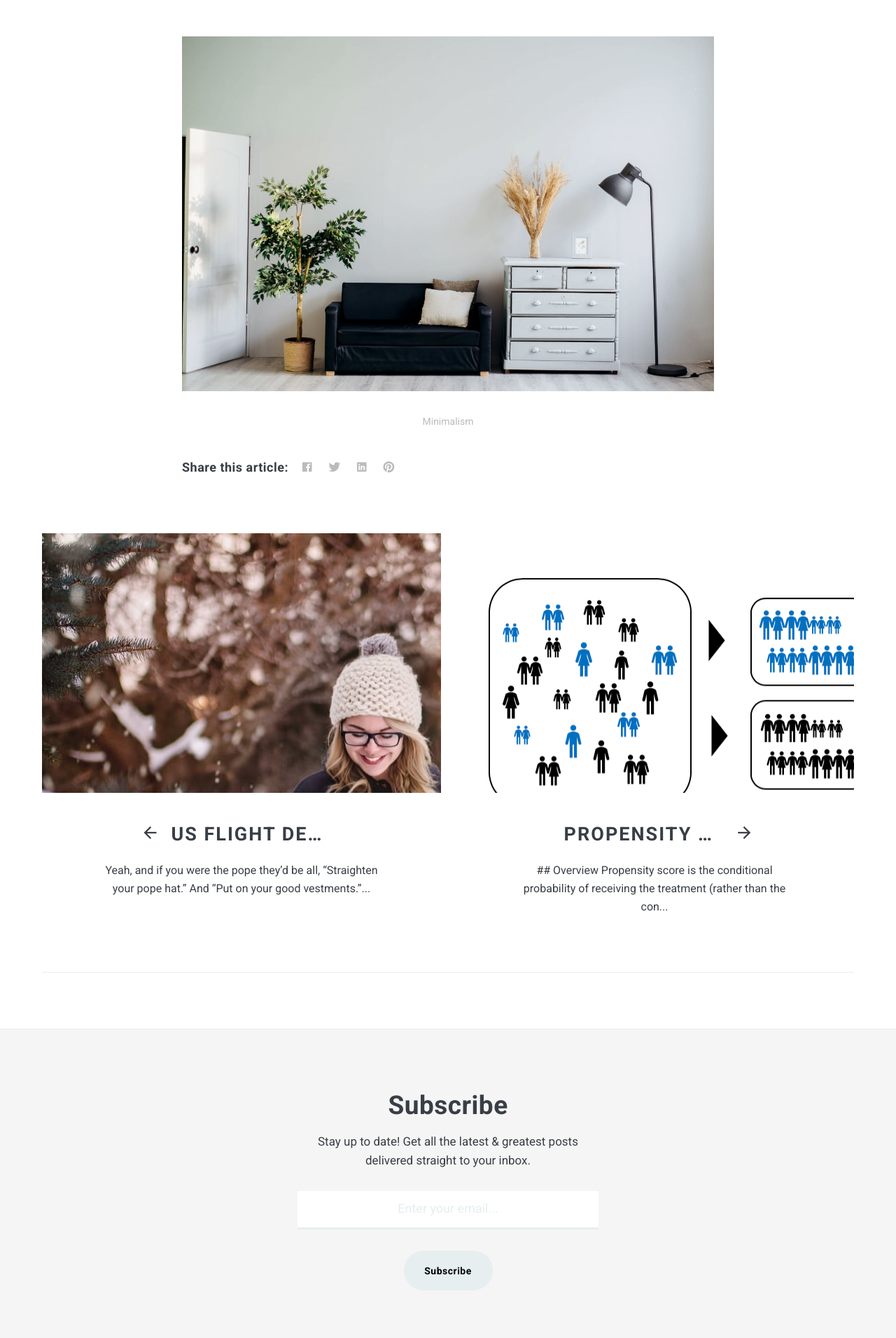
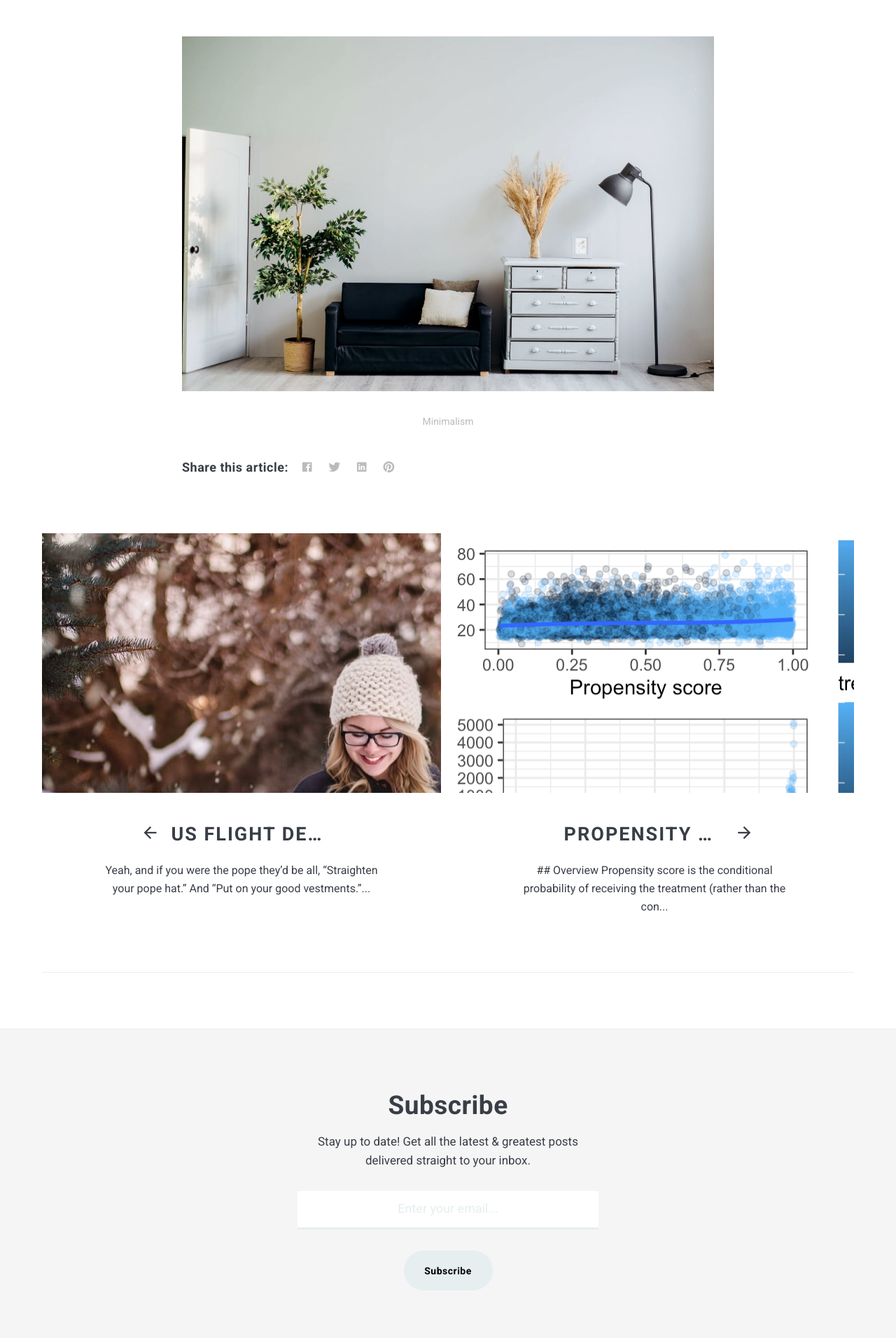
Before and after one commit to yuyaya2016/yuyaya2016.github.io, a Jekyll site: the page built from _posts/2020-02-01-NFL-Super-Bowl-Final-Game-Score-Prediction.markdown, in a window 1280 px wide. Shown: the part 1424-3336 px from the top of the page at 70% size. Built offline with Jekyll 4.4.1, drawn with Linux system fonts in a browser that asks for light colours; nearby versions of some CDN libraries; comment, search, counter and statistics services are not loaded.

Commit message:
update file

```diff
--- a/_posts/2020-02-21-Propensity-Score-Matching-for-HighNote-Data.markdown
+++ b/_posts/2020-02-21-Propensity-Score-Matching-for-HighNote-Data.markdown
@@ -4,7 +4,7 @@ title:  "Propensity Score Matching Analysis for High Note"
 date:   2020-02-21 18:05:55 +0300
 project type: course project
 duration: 2 days
-image:  PSM02.png
+image:  PSM03.png
 tags:   R, ggplot, PSM, LogisticRegression
 ---
 ## Overview
```
Also changed, not shown: images/PSM03.png (added).
